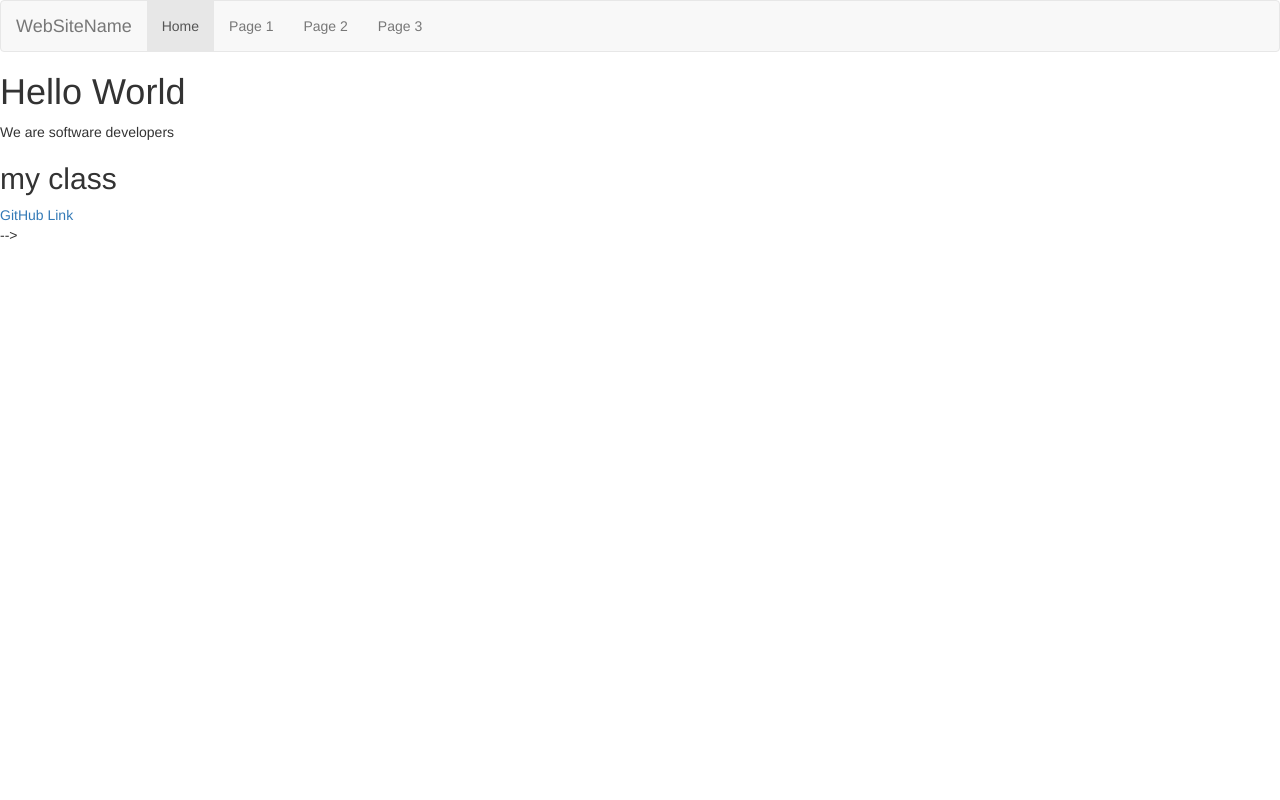
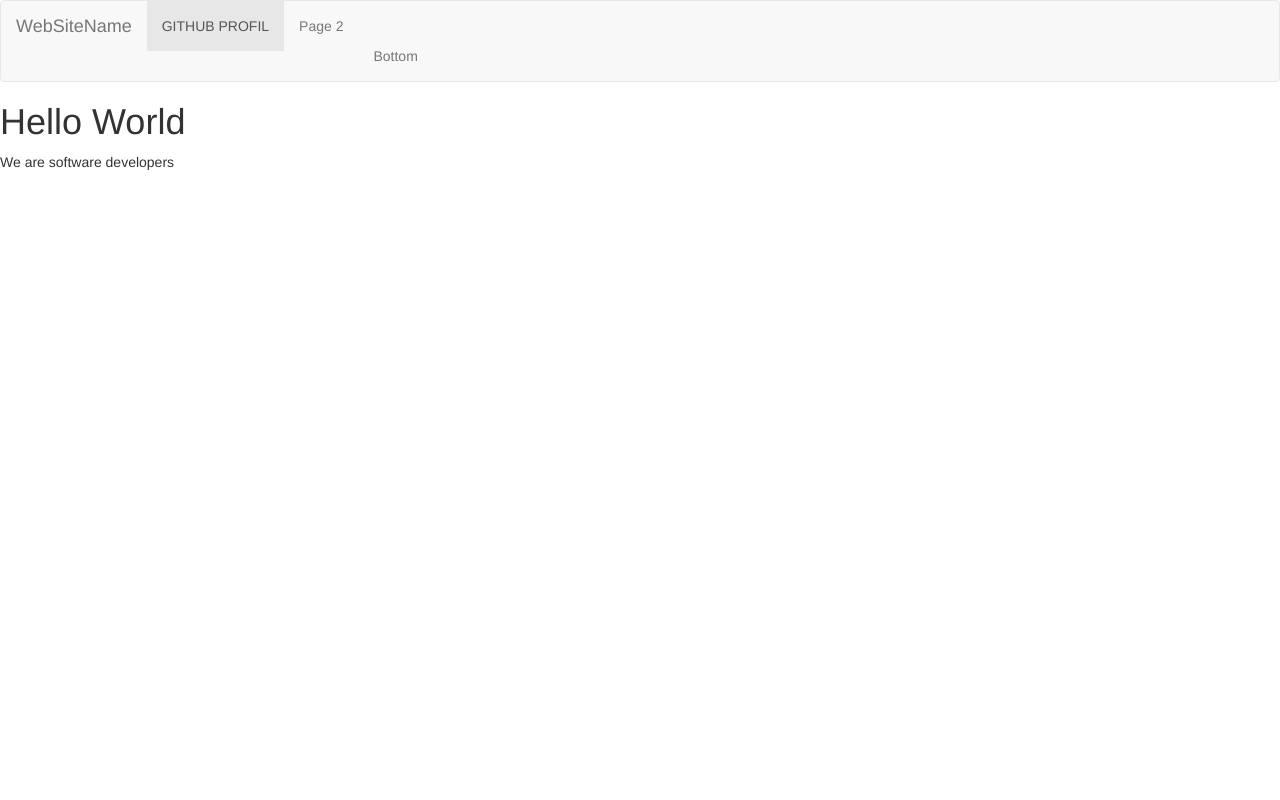
Before and after one commit to Azeem838/Njigouh-Azeem, a plain HTML site: page index.html in a window 1280 px wide. Shown: the top 800 px of the page. Drawn offline with nearby package versions, Linux system fonts and the light colour scheme.

Commit message:
point 7 and 8

```diff
--- a/index.html
+++ b/index.html
@@ -9,29 +9,43 @@
     <link rel="stylesheet" href="https://maxcdn.bootstrapcdn.com/bootstrap/3.4.1/css/bootstrap.min.css">
     <script src="https://ajax.googleapis.com/ajax/libs/jquery/3.4.1/jquery.min.js"></script>
     <script src="https://maxcdn.bootstrapcdn.com/bootstrap/3.4.1/js/bootstrap.min.js"></script>
+
+    <style>
+    section { height: 100vh; }
+    </style>
+
   </head>
 
   <body>
     <script src="https://cdn.freecodecamp.org/testable-projects-fcc/v1/bundle.js"></script>
 
+
+
+<!-- starting navbar -->
     <nav id="navbar" class="navbar navbar-default">
       <div class="container-fluid">
         <div class="navbar-header">
           <a class="navbar-brand" href="#">WebSiteName</a>
         </div>
         <ul class="nav navbar-nav">
-          <li class="active"><a href="#">Home</a></li>
-          <li><a href="#">Page 1</a></li>
+          <li class="active"><a id="profile-link" href="https://github.com/" target="_blank">GITHUB PROFIL</a></li>
           <li><a href="#">Page 2</a></li>
-          <li><a href="#">Page 3</a></li>
+          <li><a href="#"><a href="#bottom">Bottom</a></a></li>
         </ul>
+
       </div>
+
+
     </nav>
+<!-- end navbar -->
+
+
 
     <section id="welcome-section">
       <h1>Hello World</h1>
       <p>We are software developers</p>
     </section>
+
 
     <section id="projects">
       <h2 class="project-tile"> my class </h2>
```
